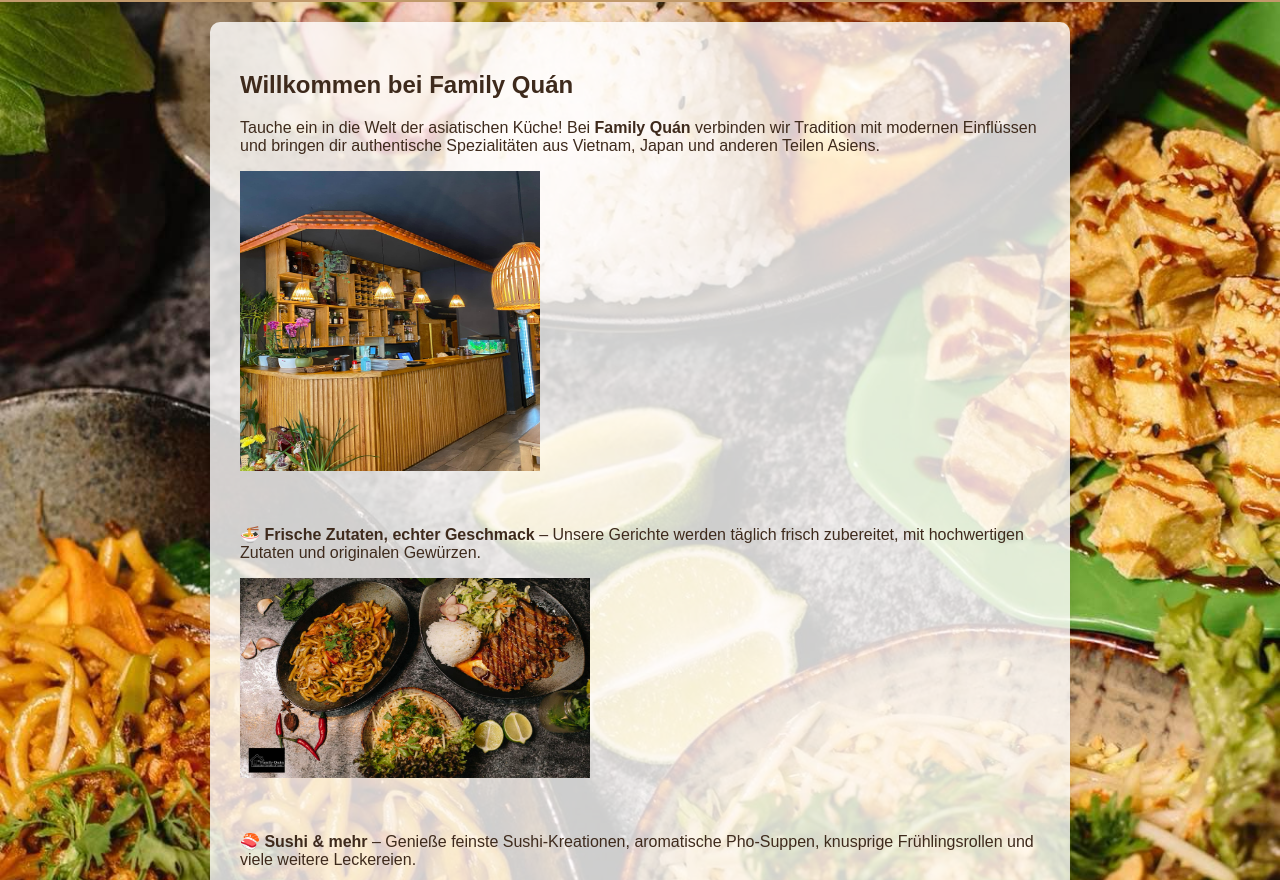
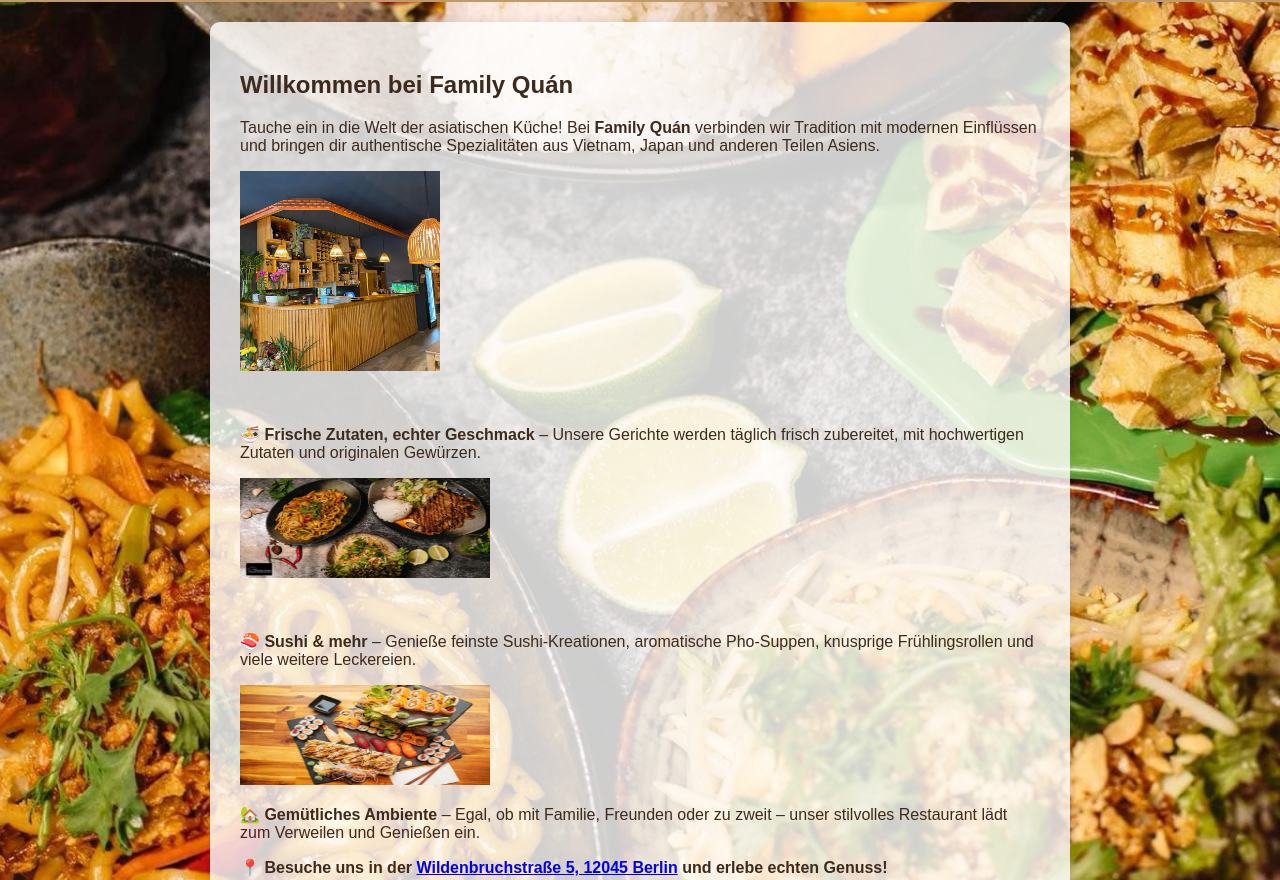
Before and after one commit to familyquan/Restaurant, a plain HTML site: page index.html in a window 1280 px wide. Shown: the part 190-1070 px from the top of the page. Drawn offline with Linux system fonts and the light colour scheme.

Commit message:
Update index.html

```diff
--- a/index.html
+++ b/index.html
@@ -69,13 +69,13 @@
         <h2>Willkommen bei Family Quán</h2>
         <p>Tauche ein in die Welt der asiatischen Küche! Bei <strong>Family Quán</strong> verbinden wir Tradition mit modernen Einflüssen und bringen dir authentische Spezialitäten aus Vietnam, Japan und anderen Teilen Asiens.</p>
 
-		<p><img src="bild1.jpg" width="300" height="300"></p>
+		<p><img src="bild1.jpg" width="200" height="200"></p>
 <br>
 		<p>🍜 <strong>Frische Zutaten, echter Geschmack</strong> – Unsere Gerichte werden täglich frisch zubereitet, mit hochwertigen Zutaten und originalen Gewürzen.</p>
-        <p><img src="bild2.jpg" width="350" height="200"></p>
+        <p><img src="bild2.jpg" width="250" height="100"></p>
 <br>
 		<p>🍣 <strong>Sushi & mehr</strong> – Genieße feinste Sushi-Kreationen, aromatische Pho-Suppen, knusprige Frühlingsrollen und viele weitere Leckereien.</p>
-       <img src="bild3.jpg" width="350" height="200">
+       <img src="bild3.jpg" width="250" height="100">
 <br>
 	   <p>🏡 <strong>Gemütliches Ambiente</strong> – Egal, ob mit Familie, Freunden oder zu zweit – unser stilvolles Restaurant lädt zum Verweilen und Genießen ein.</p>
         <p>📍 <strong>Besuche uns in der <a href="https://www.google.com/maps?q=Wildenbruchstraße+5,+12045+Berlin" target="_blank">Wildenbruchstraße 5, 12045 Berlin</a> und erlebe echten Genuss!</strong></p>
```
